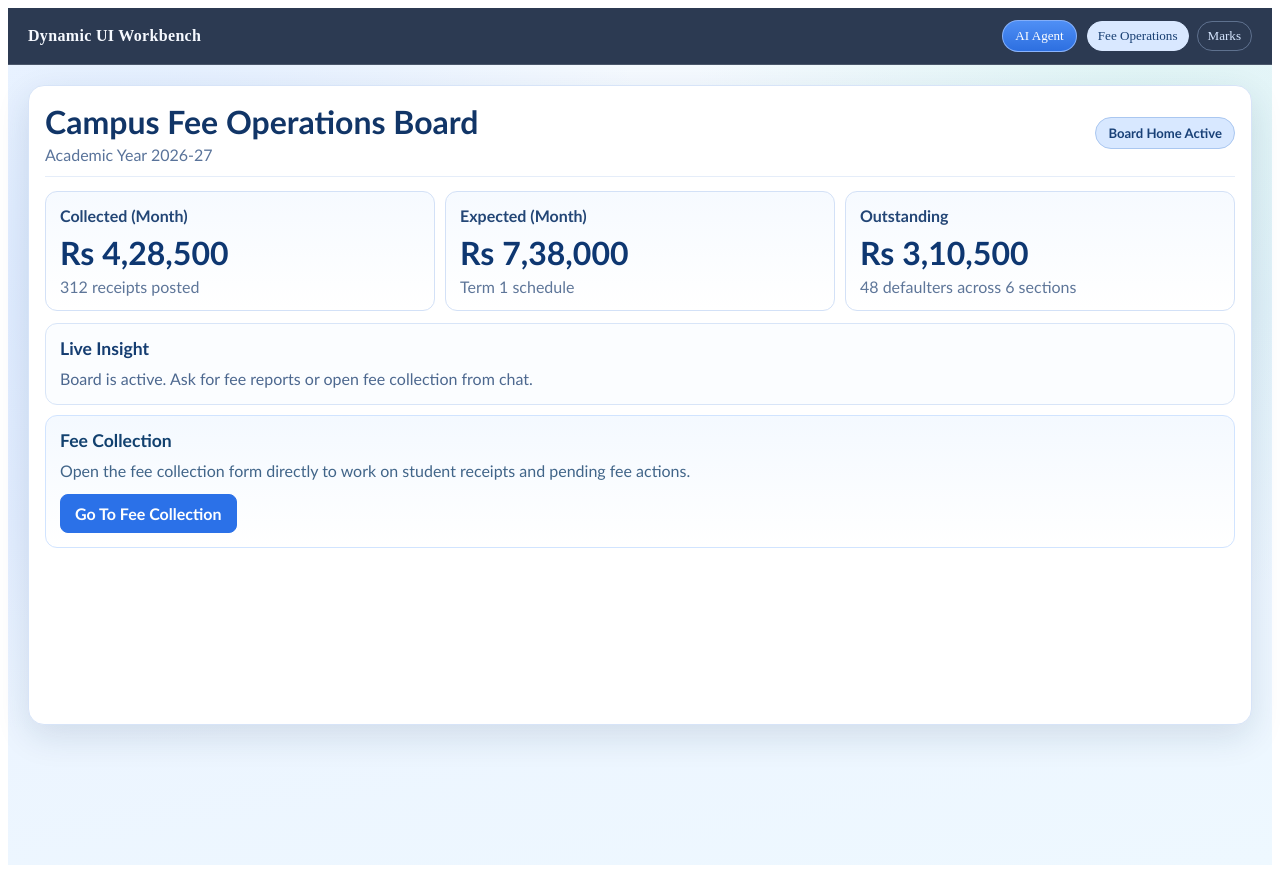
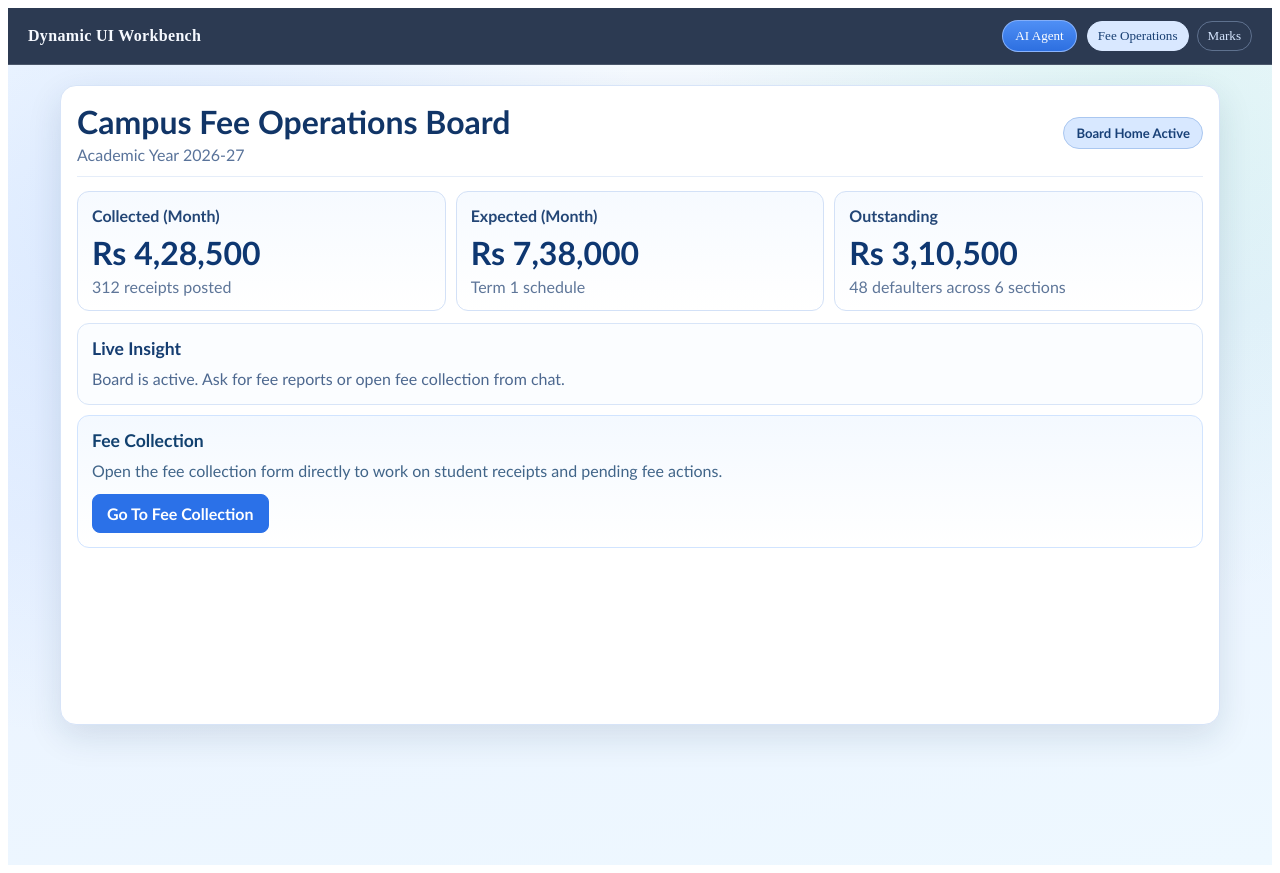
Before and after one commit to YashwanthC315/dynamic-ui-test, an Angular app: page / in a window 1280 px wide. Built offline with nearby package versions, Linux system fonts and the light colour scheme.

Commit message:
Update size of ai assistant and form width

```diff
--- a/src/app/ai-agent/ai-agent-overlay.component.ts
+++ b/src/app/ai-agent/ai-agent-overlay.component.ts
@@ -15,7 +15,7 @@ export class AiAgentOverlayComponent {
   isResizing = false;
   posX = 16;
   posY = 72;
-  width = 380;
+  width = 320;
   height = 620;
 
   private dragOffsetX = 0;
--- a/src/app/fee-collection-form/fee-collection-form.component.css
+++ b/src/app/fee-collection-form/fee-collection-form.component.css
@@ -8,6 +8,8 @@
   border-radius: 14px;
   padding: 18px;
   box-shadow: 0 10px 30px rgba(17, 46, 86, 0.08);
+  max-width: 980px;
+  margin: 0 auto;
 }
 
 .card-header {
--- a/src/app/operations-console/operations-console.component.css
+++ b/src/app/operations-console/operations-console.component.css
@@ -18,7 +18,7 @@
 }
 
 .board-shell {
-  max-width: 1360px;
+  max-width: 1160px;
   margin: 0 auto;
   background: #ffffff;
   border: 1px solid #d7e4f8;
```
